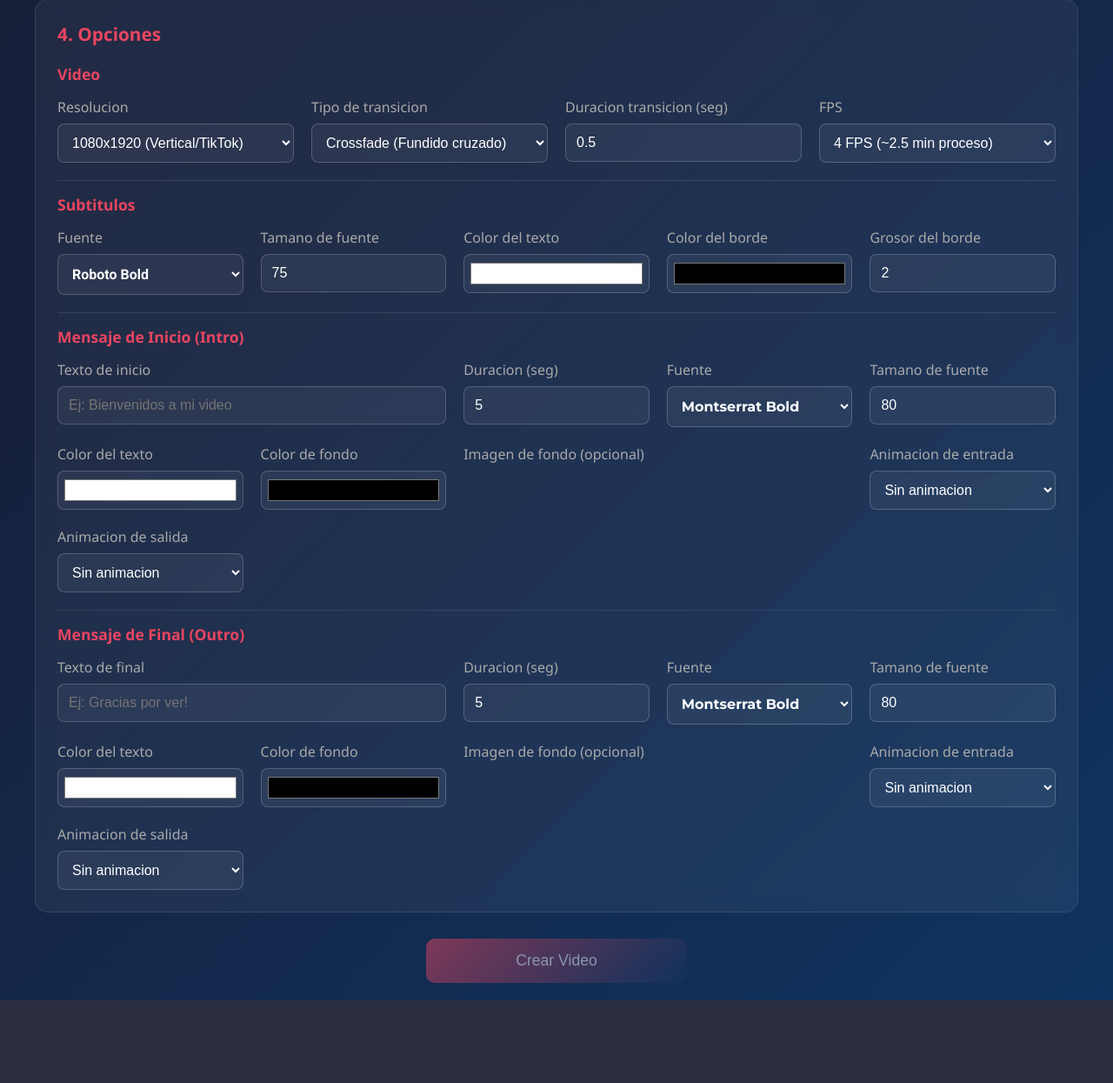
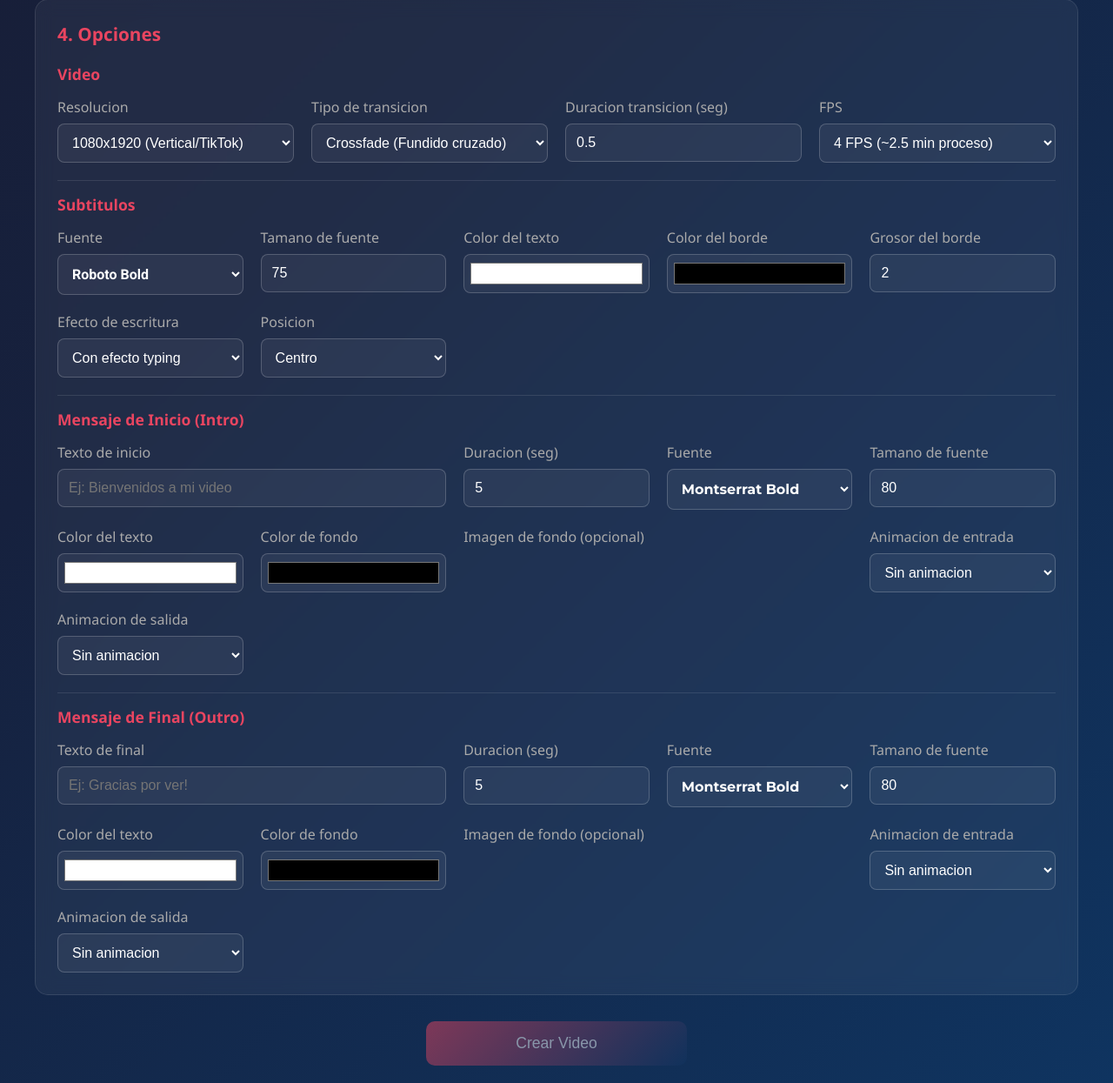
Before and after one commit to juanstn1990/video_maker, a Flask app: page / in a window 1280 px wide. Shown: the part 1318-2563 px from the top of the page at 87% size. Before the commit the page ends 2468 px from the top, so only its background shows below. Run offline with Flask 3, Linux system fonts and the light colour scheme; parts of the project's set-up code (start-up, migrations or seed data) failed here and were passed over.

Commit message:
agregar mejoras

```diff
--- a/app.py
+++ b/app.py
@@ -261,6 +261,8 @@ def create_subtitle_clips(
     font_path: str = '/usr/share/fonts/truetype/dejavu/DejaVuSans-Bold.ttf',
     typewriter_ratio: float = 0.7,
     max_clips_per_subtitle: int = 30,
+    typewriter_enabled: bool = True,
+    position: str = 'center',
 ) -> list:
     """
     Crea clips de texto para cada subtítulo con efecto typewriter optimizado.
@@ -268,6 +270,8 @@ def create_subtitle_clips(
     Optimización: En lugar de crear un clip por cada caracter, agrupa caracteres
     para crear un máximo de max_clips_per_subtitle clips por subtítulo.
     Esto reduce dramáticamente el uso de memoria y tiempo de composición.
+
+    Si typewriter_enabled=False, muestra el texto completo de una vez.
     """
     subtitle_clips = []
 
@@ -278,6 +282,34 @@ def create_subtitle_clips(
         if not text:
             continue
 
+        # Si el efecto typewriter está deshabilitado, crear un solo clip
+        if not typewriter_enabled:
+            wrapped_text = wrap_text(text, font_size, resolution[0] - 80, font_path)
+
+            txt_clip = TextClip(
+                text=wrapped_text,
+                font_size=font_size,
+                color=font_color,
+                stroke_color=stroke_color,
+                stroke_width=stroke_width,
+                font=font_path,
+                method='caption',
+                size=(resolution[0] - 80, None),
+                text_align='center',
+                margin=(stroke_width + 10, stroke_width + int(font_size * 0.3)),
+            )
+
+            txt_clip = txt_clip.with_duration(duration)
+            txt_clip = txt_clip.with_start(sub['start'])
+            if position == 'bottom':
+                txt_clip = txt_clip.with_position(('center', resolution[1] - txt_clip.h - 50))
+            else:
+                txt_clip = txt_clip.with_position('center')
+
+            subtitle_clips.append(txt_clip)
+            continue
+
+        # Efecto typewriter habilitado
         typewriter_duration = duration * typewriter_ratio
         hold_duration = duration * (1 - typewriter_ratio)
 
@@ -315,13 +347,16 @@ def create_subtitle_clips(
                 method='caption',
                 size=(resolution[0] - 80, None),
                 text_align='center',
-                margin=(stroke_width + 5, stroke_width + 5),
+                margin=(stroke_width + 10, stroke_width + int(font_size * 0.3)),
             )
 
             txt_clip = txt_clip.with_duration(clip_duration)
             start_time = sub['start'] + idx * time_per_step
             txt_clip = txt_clip.with_start(start_time)
-            txt_clip = txt_clip.with_position('center')
+            if position == 'bottom':
+                txt_clip = txt_clip.with_position(('center', resolution[1] - txt_clip.h - 50))
+            else:
+                txt_clip = txt_clip.with_position('center')
 
             subtitle_clips.append(txt_clip)
 
@@ -608,6 +643,8 @@ def process_video(job_id: str, images: list[str], audio_path: str, srt_path: str
                     stroke_color=sub_cfg.get('stroke_color', 'black'),
                     stroke_width=sub_cfg.get('stroke_width', 2),
                     font_path=sub_cfg.get('font_path', FONTS['DejaVuSans-Bold']),
+                    typewriter_enabled=sub_cfg.get('typewriter_enabled', True),
+                    position=sub_cfg.get('position', 'center'),
                 )
                 video = CompositeVideoClip([video] + subtitle_clips, size=resolution)
                 video = video.with_duration(total_duration)
@@ -763,6 +800,8 @@ def upload_files():
     subtitle_color = request.form.get('subtitle_color', '#ffffff')
     subtitle_stroke_color = request.form.get('subtitle_stroke_color', '#000000')
     subtitle_stroke_width = int(request.form.get('subtitle_stroke_width', 2))
+    subtitle_typewriter = request.form.get('subtitle_typewriter', 'true').lower() == 'true'
+    subtitle_position = request.form.get('subtitle_position', 'center')
 
     subtitle_config = {
         'font_path': FONTS.get(subtitle_font, FONTS['DejaVuSans-Bold']),
@@ -770,6 +809,8 @@ def upload_files():
         'font_color': subtitle_color,
         'stroke_color': subtitle_stroke_color,
         'stroke_width': subtitle_stroke_width,
+        'typewriter_enabled': subtitle_typewriter,
+        'position': subtitle_position,
     }
 
     # Obtener configuración de intro
--- a/templates/index.html
+++ b/templates/index.html
@@ -572,6 +572,20 @@
                     <label for="subtitleStrokeWidth">Grosor del borde</label>
                     <input type="number" id="subtitleStrokeWidth" value="2" min="0" max="10" step="1">
                 </div>
+                <div class="option-group">
+                    <label for="subtitleTypewriter">Efecto de escritura</label>
+                    <select id="subtitleTypewriter">
+                        <option value="true" selected>Con efecto typing</option>
+                        <option value="false">Sin efecto (texto completo)</option>
+                    </select>
+                </div>
+                <div class="option-group">
+                    <label for="subtitlePosition">Posicion</label>
+                    <select id="subtitlePosition">
+                        <option value="center" selected>Centro</option>
+                        <option value="bottom">Abajo</option>
+                    </select>
+                </div>
             </div>
 
             <h3 class="subsection-title">Mensaje de Inicio (Intro)</h3>
@@ -984,6 +998,8 @@
             formData.append('subtitle_color', document.getElementById('subtitleColor').value);
             formData.append('subtitle_stroke_color', document.getElementById('subtitleStrokeColor').value);
             formData.append('subtitle_stroke_width', document.getElementById('subtitleStrokeWidth').value);
+            formData.append('subtitle_typewriter', document.getElementById('subtitleTypewriter').value);
+            formData.append('subtitle_position', document.getElementById('subtitlePosition').value);
 
             // Agregar opciones de intro
             formData.append('intro_text', document.getElementById('introText').value);
```
